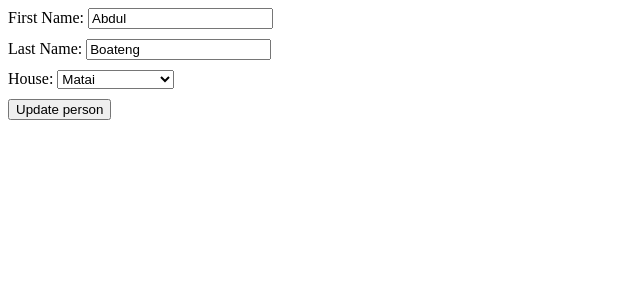
After one commit to pc13com2022/FlaskDemo, a Flask app: page /edit?id=18 in a window 1280 px wide. The commit adds this page. Shown: the top 300 px of the page, without its empty margins (0-640 px from the left). Run offline with Flask 2, Linux system fonts and the light colour scheme; data comes from the database, SQL or seed files in the repository.

Commit message:
'Edit' route, with prefilled values

```diff
--- a/FlaskDemo/app.py
+++ b/FlaskDemo/app.py
@@ -29,15 +29,43 @@ def add_person():
                     (first_name, last_name, house)
                     VALUES (%s, %s, %s)"""
                 values = (
-                    request.form['first_name'],
-                    request.form['last_name'],
-                    request.form['house']
+                    request.form.get('first_name'),
+                    request.form.get('last_name'),
+                    request.form.get('house')
                 )
                 cursor.execute(sql, values)
                 connection.commit()
         return redirect(url_for('home'))
     else:
         return render_template('add.html')
+
+@app.route('/edit', methods=['GET', 'POST'])
+def edit():
+    if request.method == 'POST':
+        with create_connection() as connection:
+            with connection.cursor() as cursor:
+                sql = """UPDATE people SET
+                    first_name = %s,
+                    last_name = %s,
+                    house = %s
+                    WHERE id = %s"""
+                values = (
+                    request.form['first_name'],
+                    request.form['last_name'],
+                    request.form['house'],
+                    request.form['id']
+                )
+                cursor.execute(sql, values)
+                connection.commit()
+        return redirect(url_for('home'))
+    else:
+        with create_connection() as connection:
+            with connection.cursor() as cursor:
+                sql = "SELECT * FROM people WHERE id = %s"
+                values = (request.args['id'])
+                cursor.execute(sql, values)
+                result = cursor.fetchone()
+        return render_template('edit.html', result=result)
 
 @app.route('/delete')
 def delete():
--- /dev/null
+++ b/FlaskDemo/templates/edit.html
@@ -0,0 +1,27 @@
+{% extends '_layout.html' %}
+
+{% block title %}Add person{% endblock %}
+
+{% block content %}
+<form method="post">
+    <input type="hidden" name="id" value="{{ result.id }}">
+    <label for="fn">First Name:</label>
+    <input id="fn" name="first_name" value="{{ result.first_name }}">
+    <br>
+    <label for="ln">Last Name:</label>
+    <input id="ln" name="last_name" value="{{ result.last_name }}">
+    <br>
+    <label for="house">House:</label>
+    <select id="house" name="house">
+        <option hidden disabled {{ 'selected' if not result.house }}>Please select ...</option>
+        <option {{ 'selected' if result.house == "Kauri" }}>Kauri</option>
+        <option {{ 'selected' if result.house == "Pohutukawa" }}>Pohutukawa</option>
+        <option {{ 'selected' if result.house == "Totara" }}>Totara</option>
+        <option {{ 'selected' if result.house == "Rimu" }}>Rimu</option>
+        <option {{ 'selected' if result.house == "Nikau" }}>Nikau</option>
+        <option {{ 'selected' if result.house == "Matai" }}>Matai</option>
+    </select>
+    <br>
+    <input type="submit" value="Update person">
+</form>
+{% endblock %}
```
Also changed, not shown: FlaskDemo/templates/index.html (+7 -2 lines), 1 other file.
